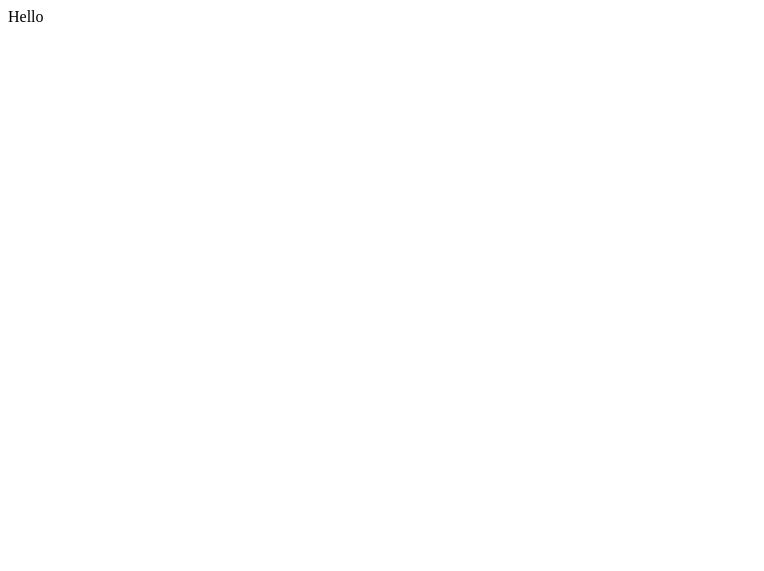
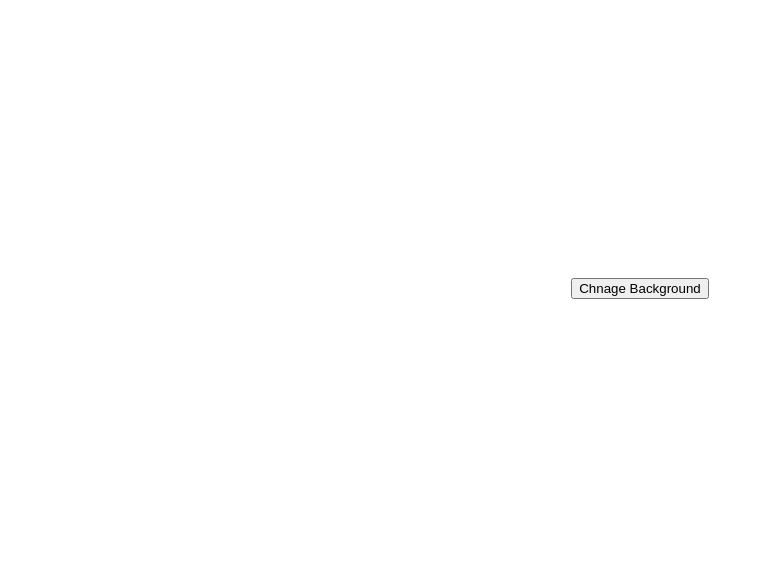
Before and after one commit to Panoskontos/Redux, a plain HTML site: page index.html in a window 1280 px wide. Shown: the whole page, without its empty margins (0-764 px from the left). Drawn offline with Linux system fonts and the light colour scheme.

Commit message:
first commit

```diff
--- /dev/null
+++ b/index.css
@@ -0,0 +1,6 @@
+.sclass{
+    display: flex;
+    align-items: center;
+    justify-content: center;
+    height: 70vh;
+}
--- a/index.html
+++ b/index.html
@@ -5,9 +5,10 @@
     <meta http-equiv="X-UA-Compatible" content="IE=edge">
     <meta name="viewport" content="width=device-width, initial-scale=1.0">
     <title>Document</title>
+    <link rel="stylesheet" href="index.css">
 </head>
-<body>
-    Hello
+<body class="sclass">
+    <button >Chnage Background</button>
 
     <script src="index.js"></script>
 </body>
```
